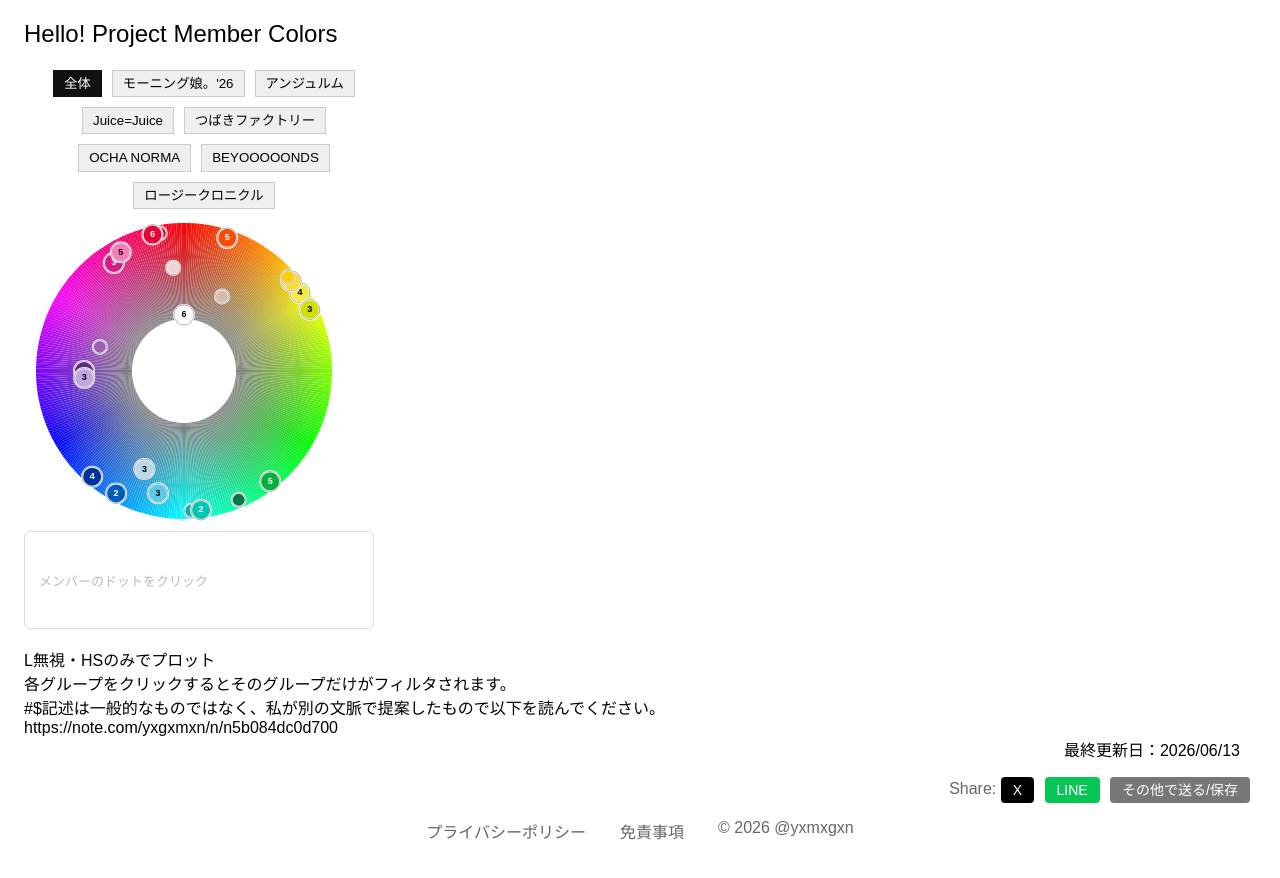
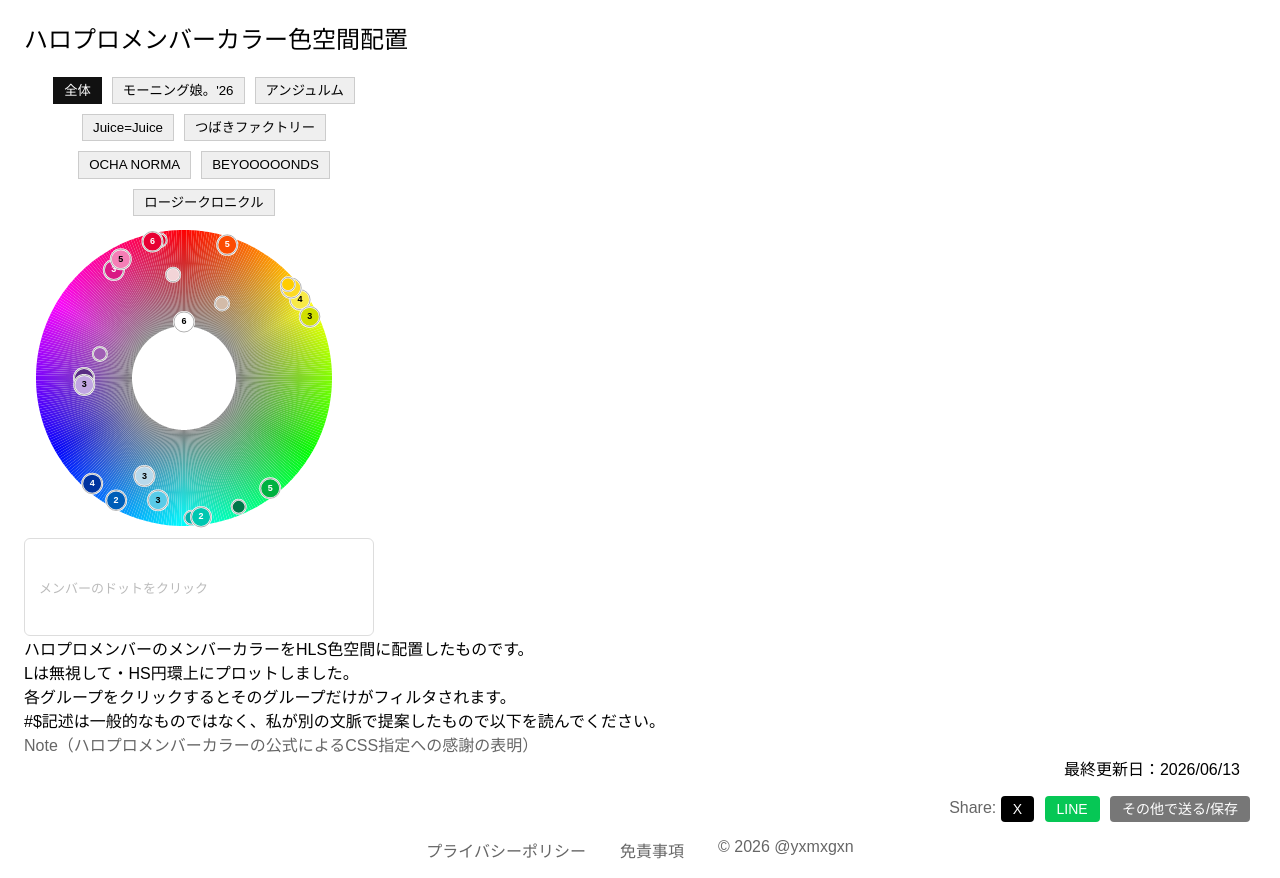
Before and after one commit to yxmxgxn/Cloudflare, a PHP site: page /helloHLS.php in a window 1280 px wide. Shown: the part 40-918 px from the top of the page. Before the commit the page ends 880 px from the top, so only its background shows below. Run offline with PHP 8.4, Linux system fonts and the light colour scheme.

Commit message:
HLS空間

```diff
--- a/Spreadsheet/hanakin_table.php
+++ b/Spreadsheet/hanakin_table.php
@@ -1,4 +1,4 @@
-<!-- generated: 2026-08-14T11:52:47.189508+00:00 -->
+<!-- generated: 2026-08-14T12:33:47.196463+00:00 -->
 <tr><td>2026年6月5日</td><td><a href="https://www.instagram.com/p/DZM2bXQPwLX/" target="_blank" rel="noopener noreferrer">Instagram</a></td><td><a href="https://www.tiktok.com/@karin_miyamoto/video/7647856924083440916" target="_blank" rel="noopener noreferrer">TikTok</a></td><td><a href="https://www.instagram.com/mizuki_fukumura.official/" target="_blank" rel="noopener noreferrer">譜久村聖（ex. モーニング娘。）</a></td><td></td></tr>
 <tr class="row-even"><td>2026年6月10日</td><td><a href="https://www.instagram.com/p/DZZsSBdviwP/" target="_blank" rel="noopener noreferrer">Instagram</a></td><td><a href="https://www.tiktok.com/@karin_miyamoto/video/7649707390631234836" target="_blank" rel="noopener noreferrer">TikTok</a></td><td><a href="https://www.instagram.com/mifu_kawashima.official/" target="_blank" rel="noopener noreferrer">川嶋美楓（Juice=Juice）</a></td><td></td></tr>
 <tr><td>2026年6月13日</td><td><a href="https://www.instagram.com/p/DZhpS4CPRWA/" target="_blank" rel="noopener noreferrer">Instagram</a></td><td><a href="https://www.tiktok.com/@karin_miyamoto/video/7650853325151227157" target="_blank" rel="noopener noreferrer">TikTok</a></td><td><a href="https://www.instagram.com/mai_ozeki.official/" target="_blank" rel="noopener noreferrer">小関舞（ex. カントリー・ガールズ）</a></td><td></td></tr>
--- a/common/footer.php
+++ b/common/footer.php
@@ -32,5 +32,23 @@ function sharePage() {
   <li><a href="https://x.com/yxmxgxn" target="_blank">&copy; 2026 @yxmxgxn</a></li>
 </ul>
 </footer>
+
+<!-- 表をスマホで横スクロールできるよう、全<table>を.table-scrollで自動ラップ -->
+<script>
+(function () {
+  document.querySelectorAll('table').forEach(function (t) {
+    if (t.closest('.table-scroll')) return;                 // すでにラップ済み
+    var p = t.parentElement;
+    if (p) {
+      var ox = getComputedStyle(p).overflowX;
+      if (ox === 'auto' || ox === 'scroll') return;         // 親が既にスクロール対応
+    }
+    var w = document.createElement('div');
+    w.className = 'table-scroll';
+    t.parentNode.insertBefore(w, t);
+    w.appendChild(t);
+  });
+})();
+</script>
 </body>
 </html>
--- a/css/style.css
+++ b/css/style.css
@@ -71,6 +71,17 @@ ul li:last-child {
 table {
   margin-top: 1rem;    /* 上側のスペース */
   margin-bottom: 1rem; /* 下側のスペース */
+}
+
+/* 表の横スクロール（common/footer.php が全<table>を.table-scrollで自動ラップ）
+   スマホなど画面が狭いときは、PC相当の列幅を保ったまま横スクロールになる */
+.table-scroll {
+  overflow-x: auto;
+  -webkit-overflow-scrolling: touch;
+  max-width: 100%;
+}
+.table-scroll > table {
+  min-width: max-content;
 }
 
 /*ヘッダー
--- a/helloHLS.php
+++ b/helloHLS.php
@@ -6,7 +6,7 @@
 ?>
 
 <main>
-<h2>Hello! Project Member Colors</h2>
+<h2>ハロプロメンバーカラー色空間配置</h2>
 
 <div class="filters" id="filters"></div>
 
@@ -18,7 +18,12 @@
   <span class="info-empty">メンバーのドットをクリック</span>
 </div>
 
-<div class="footer"><br>L無視・HSのみでプロット<br>各グループをクリックするとそのグループだけがフィルタされます。<br>#$記述は一般的なものではなく、私が別の文脈で提案したもので以下を読んでください。<br>https://note.com/yxgxmxn/n/n5b084dc0d700</div>
+<div class="footer">
+ハロプロメンバーのメンバーカラーをHLS色空間に配置したものです。<br>
+Lは無視して・HS円環上にプロットしました。<br>
+各グループをクリックするとそのグループだけがフィルタされます。<br>
+#$記述は一般的なものではなく、私が別の文脈で提案したもので以下を読んでください。<br>
+<a href="https://note.com/yxgxmxn/n/n5b084dc0d700" target="_blank" rel="noopener noreferrer">Note（ハロプロメンバーカラーの公式によるCSS指定への感謝の表明）</a></div>
 
 <script>
 const members = [
--- a/index.php
+++ b/index.php
@@ -66,7 +66,7 @@
   <div class="indextop"><a href="/instagram/karin-insta"><svg style="vertical-align: -4px;  margin-right: 4px"width="20" height="20" viewBox="-90 -90 180 180" xmlns="http://www.w3.org/2000/svg"><rect x="-80" y="-80" width="160" height="160" rx="36" fill="none" stroke="currentColor" stroke-width="7"/><circle cx="0" cy="0" r="42" fill="none" stroke="currentColor" stroke-width="7"/><circle cx="0" cy="0" r="22" fill="none" stroke="currentColor" stroke-width="5"/><circle cx="50" cy="-50" r="10" fill="currentColor"/>
 </svg>宮本佳林 インスタライブ アーカイブまとめ</a></div>
 
-  <h3>宮本佳林さんがInstagram・TikTokで投稿しているHANAKINコラボ（コラボ相手）のまとめです</h3>
+  <h3>宮本佳林さんがInstagram・TikTokで投稿しているHANAKINコラボ・シャニカマー45°チャレンジ（コラボ相手）のまとめです</h3>
   <div class="indextop"><a href="/instagram/HANAKIN-insta"><svg style="vertical-align: -4px;  margin-right: 4px"width="20" height="20" viewBox="-90 -90 180 180" xmlns="http://www.w3.org/2000/svg"><rect x="-80" y="-80" width="160" height="160" rx="36" fill="none" stroke="currentColor" stroke-width="7"/><circle cx="0" cy="0" r="42" fill="none" stroke="currentColor" stroke-width="7"/><circle cx="0" cy="0" r="22" fill="none" stroke="currentColor" stroke-width="5"/><circle cx="50" cy="-50" r="10" fill="currentColor"/>
 </svg>宮本佳林 HANAKINコラボまとめ</a></div>
 
--- a/instagram/HANAKIN-insta.php
+++ b/instagram/HANAKIN-insta.php
@@ -8,7 +8,8 @@
 
 <main>
   <h1>宮本佳林 Instagramチャレンジまとめ</h1>
-  宮本佳林さんが<a href="https://www.instagram.com/karin_miyamoto.official/" target="_blank" rel="noopener noreferrer">Instagram</a>・<a href="https://www.tiktok.com/@karin_miyamoto?lang=ja-JP" target="_blank" rel="noopener noreferrer">TikTok</a>で投稿しているチャレンジ企画をまとめました。<br>
+  宮本佳林さんが<a href="https://www.instagram.com/karin_miyamoto.official/" target="_blank" rel="noopener noreferrer">Instagram</a>・<a href="https://www.tiktok.com/@karin_miyamoto?lang=ja-JP" target="_blank" rel="noopener noreferrer">TikTok</a>で投稿している企画をまとめました。<br>
+  HANAKINコラボとシャニカマー45°チャレンジです。<br>
   日付・投稿へのリンク・コラボ相手の名前はその方の公式Instagramにリンクしています。<br>
   一人でも特別な会場の投稿は含めています。
 
@@ -39,7 +40,6 @@
 <th>Instagram</th>
 <th>TikTok</th>
 <th>コラボ相手</th>
-<th>場所</th>
 </tr>
 </thead>
 <tbody>
--- a/news.php
+++ b/news.php
@@ -7,6 +7,8 @@
 <main>
   このHPの更新履歴です
   <dl>
+  <dt>2026-08-14</dt>
+  <dd>メンバーによみがなとグループを持たせて、フィルタさせるときに利用するように修正</dd>
   <dt>2026-08-08</dt>
   <dd><a href="/HelloYouTube/hello-gamelive">ファミ通ゲーム実況ch</a>のページを追加</dd>
   <dt>2026-08-07</dt>
```
Also changed, not shown: Spreadsheet/shanikama_table.php (+4 -4 lines), 1 other file.
